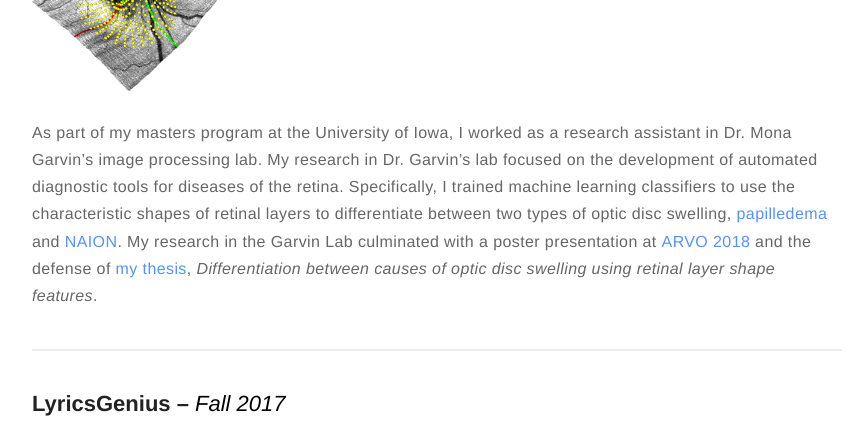
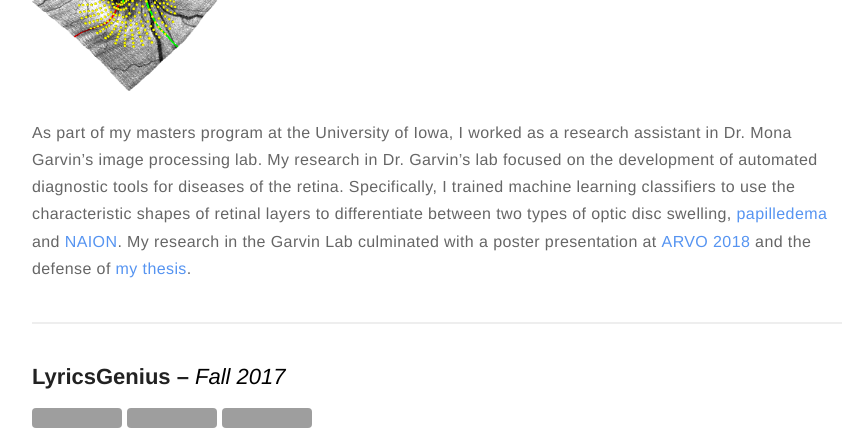
Before and after one commit to johnwmillr/johnwmillr.github.io, a Jekyll site: the page built from projects.markdown, in a window 1280 px wide and 900 px high, scrolled down 1902 px, cut to the strip 0-432 px from the top of the window. Shown: the whole strip, without its empty margins (203-1060 px from the left). Built offline with Jekyll 4.4.1, drawn with Linux system fonts in a browser that asks for light colours; comment, search, counter and statistics services are not loaded; grey boxes are pictures that could not be loaded.

Commit message:
Remove full name of thesis

```diff
--- a/projects.markdown
+++ b/projects.markdown
@@ -50,7 +50,7 @@
 ## Automated medical diagnostics for retinal diseases -- ***Spring 2018***
 [![Retinal layers](/assets/images/Fig_ILM.png){:class="img-responsive" height="23%" width="23%"}](https://ir.uiowa.edu/etd/6215/)
 
-As part of my masters program at the University of Iowa, I worked as a research assistant in Dr. Mona Garvin's image processing lab. My research in Dr. Garvin's lab focused on the development of automated diagnostic tools for diseases of the retina. Specifically, I trained machine learning classifiers to use the characteristic shapes of retinal layers to differentiate between two types of optic disc swelling, [papilledema](https://en.wikipedia.org/wiki/Papilledema) and [NAION](https://en.wikipedia.org/wiki/Anterior_ischemic_optic_neuropathy). My research in the Garvin Lab culminated with a poster presentation at [ARVO 2018](https://iovs.arvojournals.org/article.aspx?articleid=2693706) and the defense of [my thesis](https://ir.uiowa.edu/etd/6215/), *Differentiation between causes of optic disc swelling using retinal layer shape features*.
+As part of my masters program at the University of Iowa, I worked as a research assistant in Dr. Mona Garvin's image processing lab. My research in Dr. Garvin's lab focused on the development of automated diagnostic tools for diseases of the retina. Specifically, I trained machine learning classifiers to use the characteristic shapes of retinal layers to differentiate between two types of optic disc swelling, [papilledema](https://en.wikipedia.org/wiki/Papilledema) and [NAION](https://en.wikipedia.org/wiki/Anterior_ischemic_optic_neuropathy). My research in the Garvin Lab culminated with a poster presentation at [ARVO 2018](https://iovs.arvojournals.org/article.aspx?articleid=2693706) and the defense of [my thesis](https://ir.uiowa.edu/etd/6215/).
 
 ---
 
```
